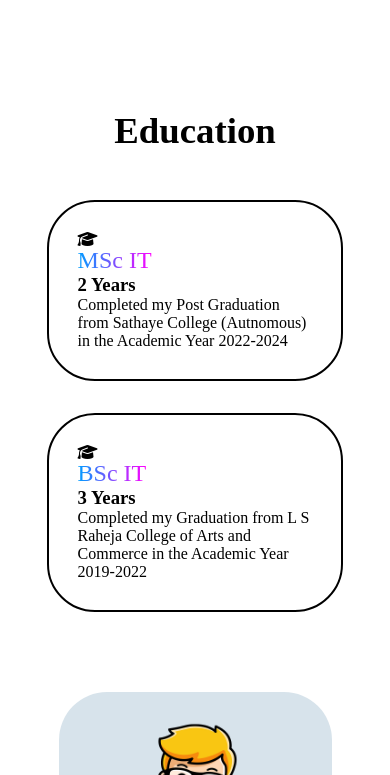
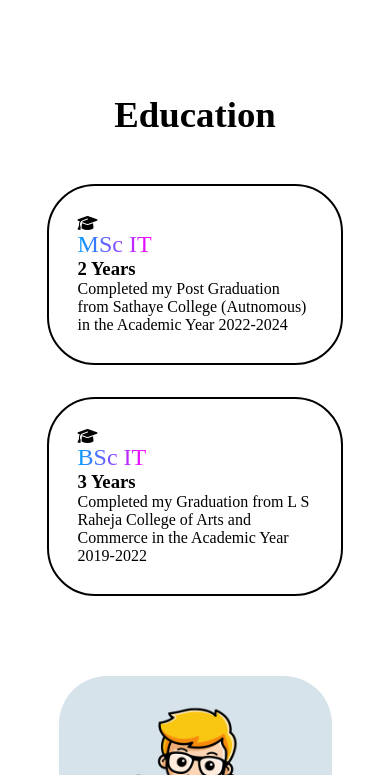
Before and after one commit to Harikesh666/Portfolio, a plain HTML site: page index.html in a window 390 px wide. Shown: the part 849-1624 px from the top of the page. Drawn offline with Linux system fonts and the light colour scheme.

Commit message:
spacing between sections

```diff
--- a/style.css
+++ b/style.css
@@ -88,7 +88,6 @@ li a:hover::before {
 }
 
 section {
-    min-height: 100vh;
     width: 100%;
     padding: 8rem 12%;
     position: relative;
@@ -100,8 +99,9 @@ section {
 
 .education,
 .projects,
+.skills,
 .contact {
-    padding: 2rem 12% 1rem 12%;
+    padding: 4rem 12% 4rem 12%;
 }
 
 .about {
@@ -300,7 +300,7 @@ section {
 .projects-grid {
     display: grid;
     grid-template-columns: repeat(auto-fit, minmax(300px, 1fr));
-    gap: 2rem;
+    gap: 3rem;
 }
 
 .project-card {
@@ -510,6 +510,12 @@ footer ul li a:hover::before {
         flex-direction: column;
     }
 
+    .education,
+    .projects,
+    .contact {
+        padding: 1rem 12% ;
+    }
+
     .about-container img {
         width: 60vw;
     }
@@ -533,7 +539,7 @@ footer ul li a:hover::before {
 
     .projects-grid {
         grid-template-columns: repeat(1, 1fr);
-        gap: 1rem;
+        gap: 2rem;
         justify-content: center;
     }
 
```
